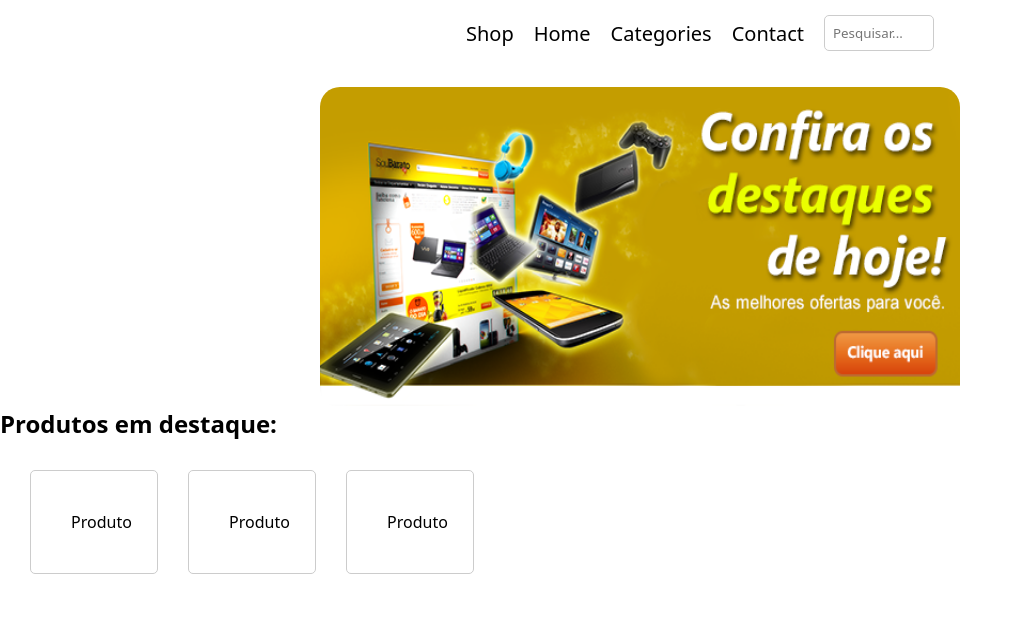
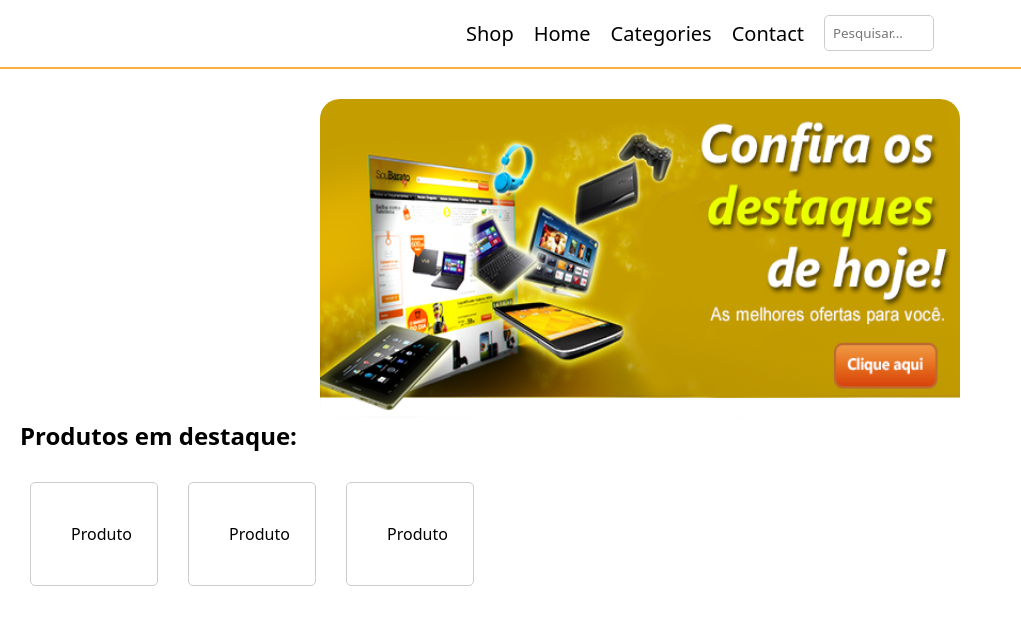
Before and after one commit to liabersiv/Categorias_Katchau, a plain HTML site: page Katchau/index.html in a window 1280 px wide. Shown: the whole page, without its empty margins (0-1021 px from the left). Drawn offline with Linux system fonts and the light colour scheme.

Commit message:
Secound commit, for add divider line, hr

```diff
--- a/Katchau/index.html
+++ b/Katchau/index.html
@@ -25,6 +25,7 @@
             </div>
         </ul>
     </nav>
+    <hr style="border: 1px solid #ffaf3f; margin-top: 10px;">
     <!-- Banner Slide Section -->
     <div class="imgcontainer">
         <img src="img/img-1.png" width="50%" height="320px" alt="imagem 1">
--- a/Katchau/style.css
+++ b/Katchau/style.css
@@ -51,7 +51,7 @@ nav {
 }
 
 .item:hover {
-    background-color: #f1f1f1;
+    background-color: #ffaf3f;
     padding: 4px;
     transition: 0.4s;
     border-radius: 8px;
@@ -61,6 +61,10 @@ nav {
     display: flex;
     margin-top: 5px;
     margin-left: 10px;
+}
+
+h2 {
+    margin-left: 20px;
 }
 
 .imgcontainer {
```
